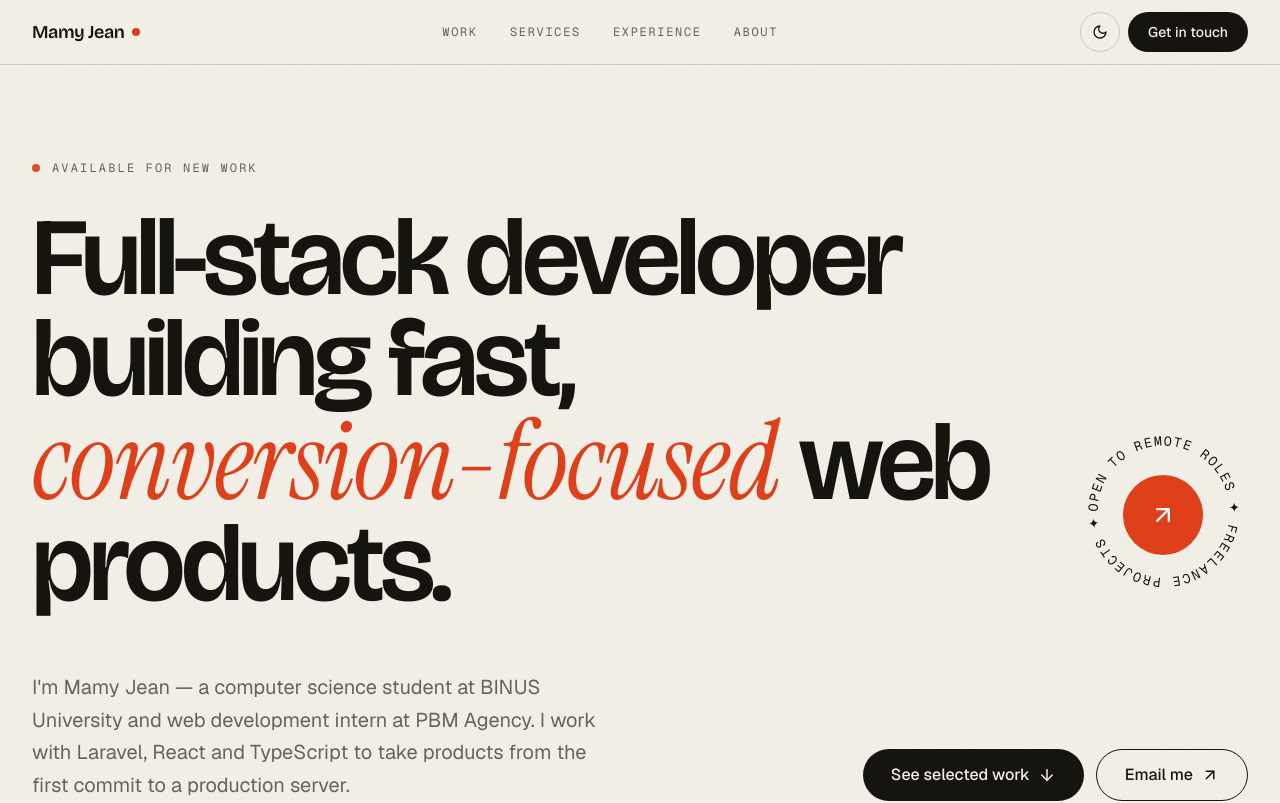
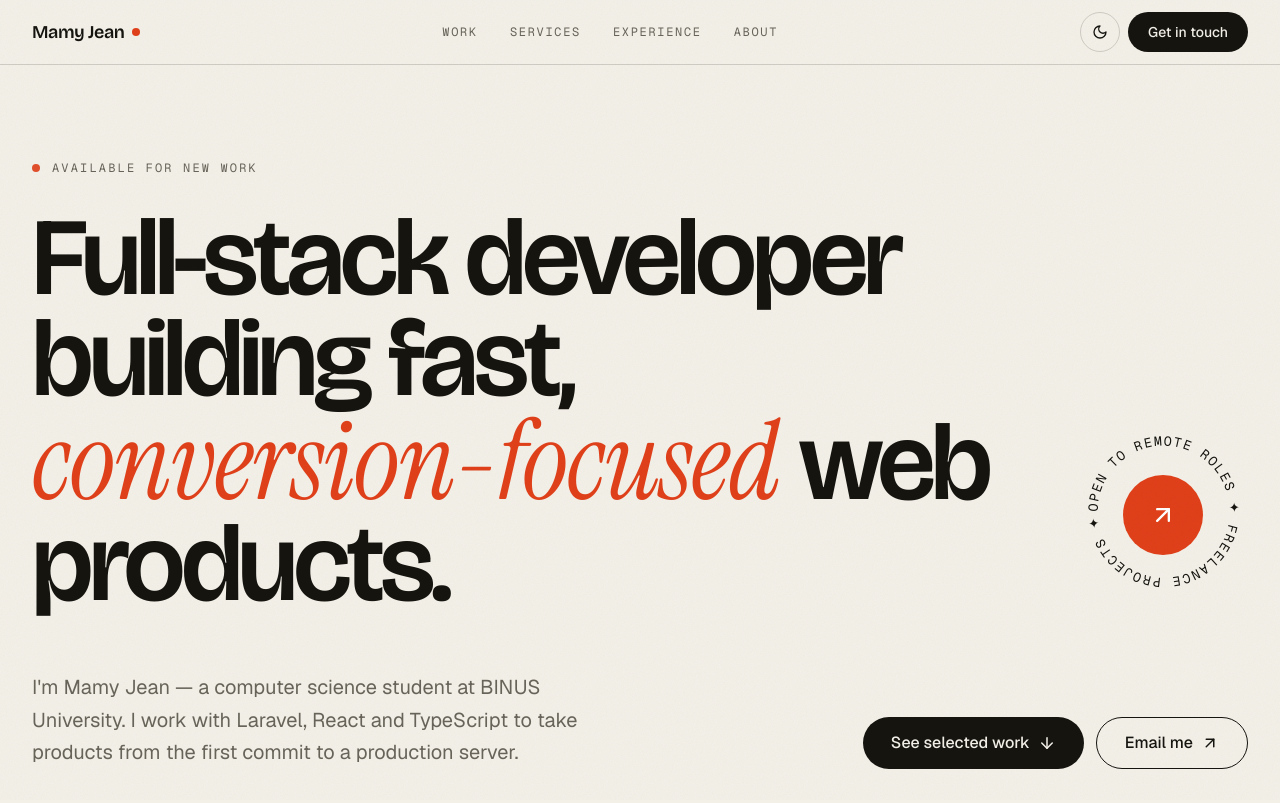
Before and after one commit to Mamy32/Bigjean-porfolio, a React (Vite) app: page / in a window 1280 px wide. Shown: the top 803 px of the page. Built offline with nearby package versions, Linux system fonts and the light colour scheme.

Commit message:
fix image

```diff
--- a/src/data/portfolioData.ts
+++ b/src/data/portfolioData.ts
@@ -38,12 +38,10 @@ export const personalInfo = {
   location: "Indonesia",
   timeZone: "Asia/Jakarta",
   utcOffset: "UTC+7",
-  currentRole: "Web Development Intern",
-  currentCompany: "PBM Agency",
   intro:
-    "I'm Mamy Jean — a computer science student at BINUS University and web development intern at PBM Agency. I work with Laravel, React and TypeScript to take products from the first commit to a production server.",
+    "I'm Mamy Jean — a computer science student at BINUS University. I work with Laravel, React and TypeScript to take products from the first commit to a production server.",
   about: [
-    "I'm a second-year computer science student at BINUS University in Indonesia, originally from Madagascar. I started on the backend — my team placed 3rd at a national full-stack hackathon in Madagascar, where I built the API in Symfony — and I've since worked across the whole stack.",
+    "I'm a computer science student at BINUS University in Indonesia, originally from Madagascar. I started on the backend — my team placed 3rd at a national full-stack hackathon in Madagascar, where I built the API in Symfony — and I've since worked across the whole stack.",
     "Today I split my time between coursework and client work at PBM Agency, where I build and optimise landing pages, run A/B tests, wire up analytics and automate deployments. I care about the unglamorous parts: load time, tracking that is actually correct, and releases that don't need babysitting.",
     "I'm based in UTC+7, which overlaps with Asia-Pacific working hours and European mornings.",
   ],
@@ -162,7 +160,7 @@ export const experience: ExperienceItem[] = [
     id: "exp-pbm",
     role: "Web Development Intern",
     company: "PBM Agency",
-    period: "2026 — Present",
+    period: "2026",
     description: [
       "Optimised multiple client websites for performance, design, user experience and conversion rate.",
       "Built and maintained landing pages with Laravel, React (Inertia.js), TypeScript and Tailwind CSS.",
@@ -195,7 +193,7 @@ export const experience: ExperienceItem[] = [
     id: "exp-freelance",
     role: "Freelance Web Developer & Open Source Contributor",
     company: "Self-employed",
-    period: "2025 — Present",
+    period: "2025",
     description: [
       "Built responsive web applications and landing pages with modern JavaScript frameworks.",
       "Developed full-stack projects with React, Next.js, Laravel and PostgreSQL.",
```
Also changed, not shown: 1 other file (tests, documents, lock files or other folders).
